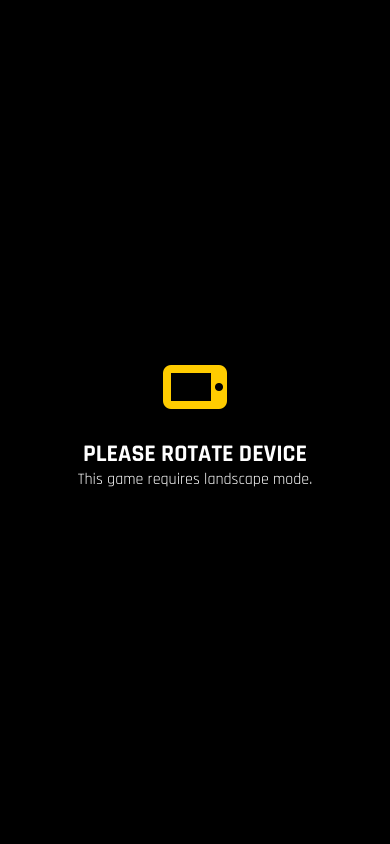
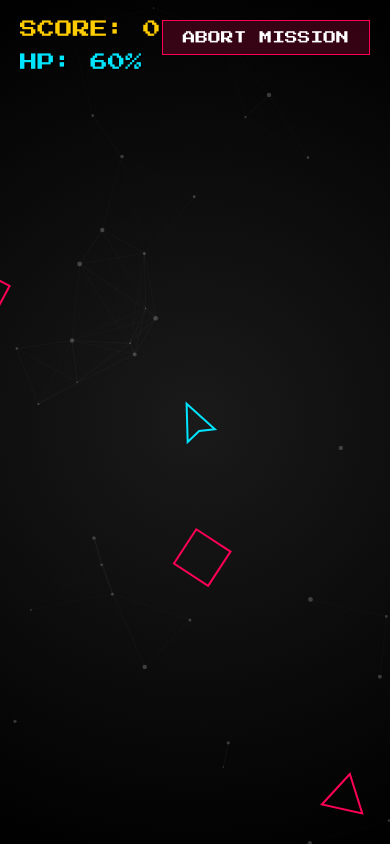
Before and after one commit to Benaiez/benaiez.github.io, a plain HTML site: page index.html in a window 390 px wide. Both pictures are taken after a click on the button "START MISSION". Shown: the top 844 px of the page. Drawn offline with Linux system fonts and the light colour scheme.

Commit message:
Update index.html

```diff
--- a/index.html
+++ b/index.html
@@ -73,13 +73,12 @@
         .hud-health.low { color: var(--danger); animation: blink 0.5s infinite; }
         @keyframes blink { 0%, 100% { opacity: 1; } 50% { opacity: 0.5; } }
 
-        /* Botón Abortar Misión - Z-Index MUY alto para asegurar clic */
         #ingame-exit-btn {
-            position: fixed; top: 20px; right: 20px; z-index: 9999;
+            position: fixed; top: 20px; right: 20px; z-index: 21;
             background: rgba(255, 0, 85, 0.2); border: 1px solid var(--danger);
             color: #fff; padding: 10px 20px; cursor: pointer;
             font-family: var(--font-pixel); font-size: 0.8rem;
-            display: none; transition: 0.3s; pointer-events: auto !important;
+            display: none; transition: 0.3s;
         }
         #ingame-exit-btn:hover { background: var(--danger); }
         body.game-active #ingame-exit-btn { display: block; }
@@ -91,10 +90,9 @@
         body.game-over .game-over-screen { display: block; }
         .game-over-title { font-size: 2.5rem; color: var(--danger); margin-bottom: 20px; text-shadow: 4px 4px 0 #000; }
 
-        /* Botones de menú final - Z-Index alto */
         .restart-btn {
             background: #fff; color: #000; padding: 15px 30px; border: none; font-family: var(--font-pixel);
-            cursor: pointer; font-size: 1rem; margin-top: 20px; transition: 0.3s; pointer-events: auto !important; position: relative; z-index: 9999;
+            cursor: pointer; font-size: 1rem; margin-top: 20px; transition: 0.3s;
         }
         .restart-btn:hover { background: var(--primary); transform: scale(1.1); }
 
@@ -111,7 +109,7 @@
             border: 2px solid rgba(255, 255, 255, 0.1);
             border-radius: 50%;
             position: relative;
-            pointer-events: auto; /* Permitir toque */
+            pointer-events: auto;
         }
         .joystick-knob {
             width: 50px; height: 50px;
@@ -124,25 +122,6 @@
         .joystick-label {
             position: absolute; bottom: -25px; left: 50%; transform: translateX(-50%);
             font-family: var(--font-tech); font-size: 0.8rem; color: #aaa; opacity: 0.7;
-        }
-
-        /* --- PANTALLA ROTAR DISPOSITIVO --- */
-        #rotate-warning {
-            position: fixed; top: 0; left: 0; width: 100%; height: 100%;
-            background: #000; z-index: 10000;
-            display: none; flex-direction: column; justify-content: center; align-items: center;
-            color: #fff; text-align: center; padding: 20px;
-        }
-        #rotate-warning i { font-size: 4rem; color: var(--primary); margin-bottom: 20px; animation: rotate-icon 2s infinite ease-in-out; }
-        @keyframes rotate-icon { 0% { transform: rotate(0deg); } 25% { transform: rotate(-90deg); } 100% { transform: rotate(-90deg); } }
-
-        /* Solo mostrar advertencia si: es móvil, está el juego activo, y está en vertical */
-        @media (orientation: portrait) and (max-width: 768px) {
-            body.game-active #rotate-warning { display: flex; }
-            body.game-active #game-canvas,
-            body.game-active #game-ui,
-            body.game-active #mobile-controls,
-            body.game-active #ingame-exit-btn { display: none !important; }
         }
 
         @media (pointer: fine) { #mobile-controls { display: none !important; } }
@@ -194,12 +173,14 @@
 
         .projects { display: grid; grid-template-columns: repeat(auto-fit, minmax(280px, 1fr)); gap: 40px; width: 100%; }
 
+        /* LOGICA DE GIFS (CSS Only) */
         .project-card { background: var(--glass-bg); border: 1px solid var(--glass-border); border-radius: 16px; padding: 20px; transition: all 0.4s ease; display: flex; flex-direction: column; height: 100%; position: relative; overflow: hidden; }
         .project-card:hover { transform: translateY(-10px) scale(1.02); border-color: var(--primary); box-shadow: 0 0 30px rgba(255, 204, 0, 0.2); }
 
         .img-wrapper { width: 100%; aspect-ratio: 16/9; border-radius: 10px; overflow: hidden; margin-bottom: 20px; background: #000; position: relative; }
         .project-card img.static-img { width: 100%; height: 100%; object-fit: cover; position: absolute; top: 0; left: 0; z-index: 1; }
-        .project-card img.gif-overlay { width: 100%; height: 100%; object-fit: cover; position: absolute; top: 0; left: 0; z-index: 2; opacity: 0; transition: opacity 0.2s ease-in-out; }
+        /* El GIF está invisible (opacity 0) hasta que se hace hover */
+        .project-card img.gif-overlay { width: 100%; height: 100%; object-fit: cover; position: absolute; top: 0; left: 0; z-index: 2; opacity: 0; transition: opacity 0.1s ease-in-out; }
         .project-card:hover img.gif-overlay { opacity: 1; }
 
         .card-content { flex-grow: 1; display: flex; flex-direction: column; }
@@ -222,6 +203,7 @@
         .fade-section { opacity: 0; transform: translateY(50px); transition: all 0.8s ease; }
         .fade-section.visible { opacity: 1; transform: translateY(0); }
 
+        /* --- MOBILE OPTIMIZATION --- */
         @media (max-width: 768px) {
             header { width: 95%; top: 15px; padding: 12px 20px; }
             header h1 { font-size: 1.2rem; }
@@ -233,12 +215,6 @@
     </style>
 </head>
 <body>
-
-    <div id="rotate-warning">
-        <i class="fas fa-mobile-alt"></i>
-        <h2>PLEASE ROTATE DEVICE</h2>
-        <p>This game requires landscape mode.</p>
-    </div>
 
     <canvas id="particle-canvas"></canvas>
     <canvas id="game-canvas"></canvas>
@@ -261,7 +237,7 @@
         </div>
         <div class="joystick-zone" id="joy-right">
             <div class="joystick-knob" id="knob-right"></div>
-            </div>
+            <div class="joystick-label"></div> </div>
     </div>
 
     <div class="game-over-screen">
@@ -362,8 +338,13 @@
 
     <script>
         if ('scrollRestoration' in history) history.scrollRestoration = 'manual';
+
+        // --- DETECCIÓN DE MÓVIL AL CARGAR ---
+        let isMobileDevice = false;
+
         window.onload = function() {
             window.scrollTo(0, 0);
+            // Inyectar GIFs
             document.querySelectorAll('.project-card').forEach(card => {
                 const gifUrl = card.dataset.gif;
                 const wrapper = card.querySelector('.img-wrapper');
@@ -373,15 +354,19 @@
                     wrapper.appendChild(gifImg);
                 }
             });
+
+            // Detectar Movil
             const isTouch = (('ontouchstart' in window) || (navigator.maxTouchPoints > 0));
             const isMobileUA = /Android|webOS|iPhone|iPad|iPod|BlackBerry|IEMobile|Opera Mini/i.test(navigator.userAgent);
 
             if(isTouch && isMobileUA) {
+                isMobileDevice = true;
                 document.body.classList.add('is-mobile');
                 document.getElementById('controls-hint').innerText = "[Use Joysticks to Play]";
             }
         };
 
+        // --- MOTOR DEL JUEGO ---
         const gameCanvas = document.getElementById('game-canvas');
         const gCtx = gameCanvas.getContext('2d');
         const damageOverlay = document.getElementById('damage-overlay');
@@ -404,10 +389,13 @@
         let mousePos = { x: 0, y: 0 };
         let keys = {};
         let shakeTime = 0;
+
+        // AUTO FIRE
         let isFiring = false;
         let lastShotTime = 0;
         const FIRE_RATE = 120;
 
+        // JOYSTICK VARS
         let joyLeft = { active: false, x: 0, y: 0, originX: 0, originY: 0, touchId: null };
         let joyRight = { active: false, x: 0, y: 0, originX: 0, originY: 0, touchId: null };
 
@@ -431,9 +419,7 @@
         const knobRight = document.getElementById('knob-right');
 
         function handleTouchStart(e, type) {
-            // FIX: Si el usuario toca un botón, NO bloquear el evento
             if(e.target.tagName === 'BUTTON') return;
-
             e.preventDefault();
             for (let i = 0; i < e.changedTouches.length; i++) {
                 const t = e.changedTouches[i];
@@ -455,7 +441,6 @@
         }
 
         function handleTouchMove(e) {
-            // Solo bloquear en el juego
             if(document.body.classList.contains('game-active')) {
                 e.preventDefault();
                 for (let i = 0; i < e.changedTouches.length; i++) {
@@ -573,9 +558,15 @@
                 const px = player ? player.x : gameCanvas.width/2;
                 const py = player ? player.y : gameCanvas.height/2;
                 const angle = Math.atan2(py - this.y, px - this.x);
+
+                // --- VELOCIDAD & DIFICULTAD ADAPTATIVA ---
+                // Si es movil: 80% velocidad. Si es PC: 100%
+                const mobileFactor = isMobileDevice ? 0.8 : 1.0;
+
                 let baseSpeed = Math.random() * 2 + 2;
                 let scoreBonus = score / 800;
-                this.speed = Math.min(baseSpeed + Math.log(1 + scoreBonus), 8.5);
+                this.speed = Math.min(baseSpeed + Math.log(1 + scoreBonus), 8.5) * mobileFactor;
+
                 this.dx = Math.cos(angle); this.dy = Math.sin(angle);
                 this.sides = Math.floor(Math.random() * 3 + 3); this.angle = 0; this.spin = (Math.random() - 0.5) * 0.1;
             }
@@ -594,7 +585,7 @@
                 this.type = type;
                 this.x = Math.random() * (gameCanvas.width - 100) + 50;
                 this.y = Math.random() * (gameCanvas.height - 100) + 50;
-                this.radius = 12; this.life = 420; this.pulse = 0;
+                this.radius = 12; this.life = 420; this.pulse = 0; // 7s
             }
             update() { this.life--; this.pulse += 0.1; }
             draw() {
@@ -633,8 +624,12 @@
         }
 
         function spawnEnemy() {
+            // --- SPAWN RATE ADAPTATIVO ---
+            // Mobile: 70% spawn rate vs PC
+            const mobileFactor = isMobileDevice ? 0.7 : 1.0;
+
             const diff = score / 3000;
-            const chance = 0.03 + Math.min(diff, 0.09);
+            const chance = (0.03 + Math.min(diff, 0.09)) * mobileFactor;
             if(Math.random() < chance) enemies.push(new Enemy());
         }
 
@@ -670,6 +665,7 @@
                 lastShotTime = performance.now();
             }
 
+            // Items Spawning
             if(activePowerUpTime <= 0 && powerUps.length === 0 && Math.random() < 0.0008) powerUps.push(new GameItem('weapon'));
             if(healthItems.length === 0 && Math.random() < 0.001) healthItems.push(new GameItem('health'));
 
@@ -760,11 +756,6 @@
         }
         initBg(); animateBg(); window.addEventListener('resize', () => { bgCanvas.width = window.innerWidth; bgCanvas.height = window.innerHeight; initBg(); });
 
-        document.querySelectorAll('.project-card').forEach(c => {
-            const img = c.querySelector('img');
-            c.addEventListener('mouseenter', () => { if(c.dataset.gif) img.src = c.dataset.gif; });
-            c.addEventListener('mouseleave', () => { if(c.dataset.static) img.src = c.dataset.static; });
-        });
         const observer = new IntersectionObserver((entries) => { entries.forEach(e => { if(e.isIntersecting) e.target.classList.add('visible'); else e.target.classList.remove('visible'); }); }, { threshold: 0.15 });
         document.querySelectorAll('.fade-section').forEach(s => observer.observe(s));
     </script>
```
